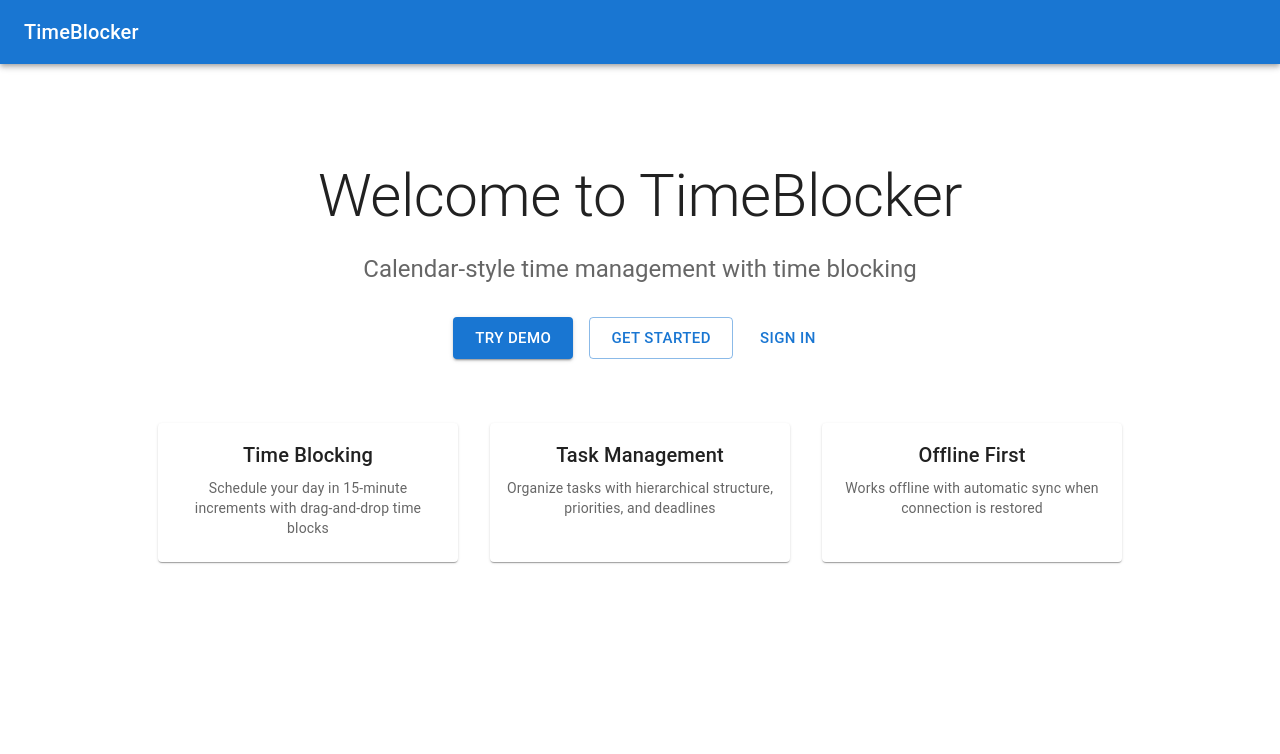
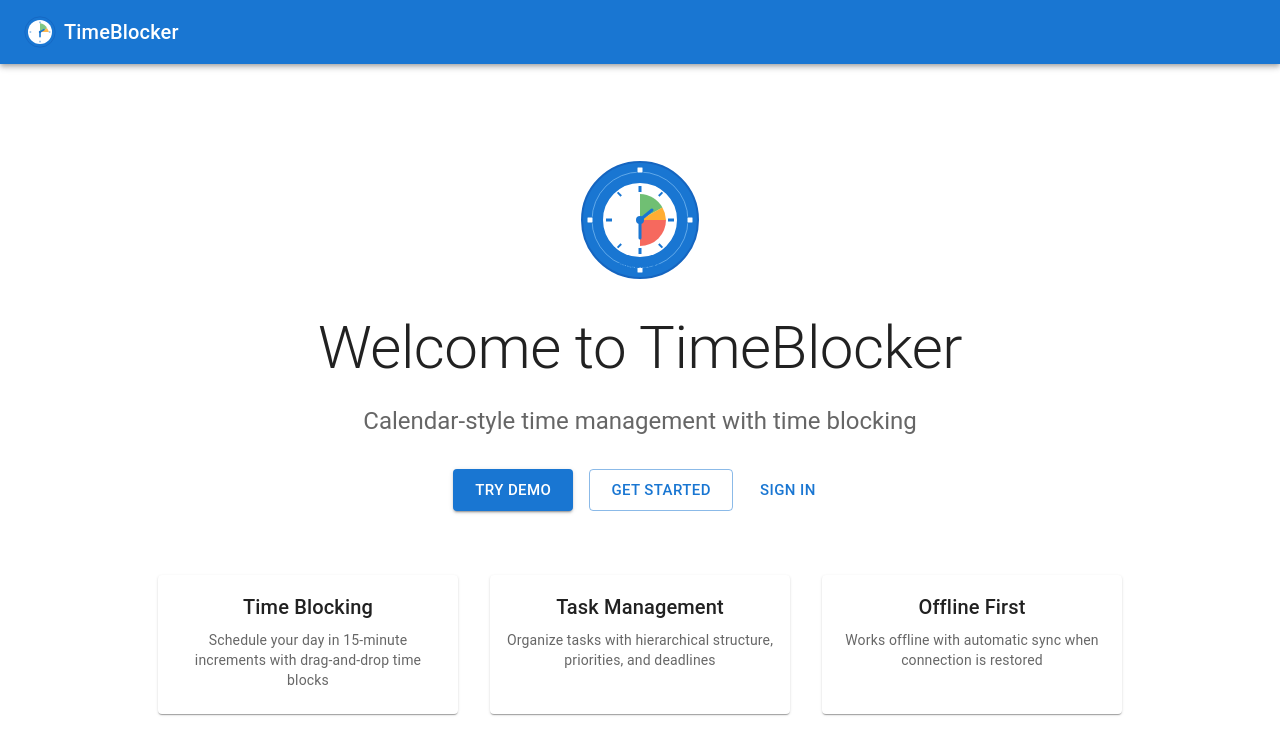
Before and after one commit to jorge-barreto/timeblocker, a React (Vite) app in the folder frontend/: page / in a window 1280 px wide. Shown: the top 754 px of the page. Built offline with nearby package versions, Linux system fonts and the light colour scheme; no server answers.

Commit message:
add logos

```diff
--- a/frontend/src/App.tsx
+++ b/frontend/src/App.tsx
@@ -12,6 +12,7 @@ import { DayView } from './pages/DayView';
 import { Tasks } from './pages/Tasks';
 import { useAuthStore } from './store/authStore';
 import { useNavigate } from 'react-router-dom';
+import logoIcon from './assets/icon.svg';
 
 function App() {
   const { isAuthenticated, logout } = useAuthStore();
@@ -47,9 +48,17 @@ function App() {
       <Box sx={{ flexGrow: 1 }}>
         <AppBar position="static">
           <Toolbar>
-            <Typography variant="h6" component="div" sx={{ flexGrow: 1 }}>
-              TimeBlocker
-            </Typography>
+            <Box sx={{ display: 'flex', alignItems: 'center', mr: 2 }}>
+              <img
+                src={logoIcon}
+                alt="TimeBlocker"
+                style={{ width: 32, height: 32, marginRight: 8 }}
+              />
+              <Typography variant="h6" component="div">
+                TimeBlocker
+              </Typography>
+            </Box>
+            <Box sx={{ flexGrow: 1 }} />
 
             {isAuthenticated && (
               <>
--- a/frontend/src/pages/Home.tsx
+++ b/frontend/src/pages/Home.tsx
@@ -3,6 +3,7 @@ import { useNavigate } from 'react-router-dom';
 import { useAuthStore } from '../store/authStore';
 import { authService } from '../services/authService';
 import { useState, useEffect } from 'react';
+import logo from '../assets/logo.svg';
 
 export function Home() {
   const navigate = useNavigate();
@@ -41,6 +42,14 @@ export function Home() {
 
   return (
     <Box sx={{ textAlign: 'center', py: 8 }}>
+      <Box sx={{ mb: 4, display: 'flex', justifyContent: 'center' }}>
+        <img
+          src={logo}
+          alt="TimeBlocker Logo"
+          style={{ width: 120, height: 120 }}
+        />
+      </Box>
+
       <Typography variant="h2" component="h1" gutterBottom>
         Welcome to TimeBlocker
       </Typography>
```
Also changed, not shown: frontend/src/assets/icon.svg (added), frontend/src/assets/logo.svg (added).
